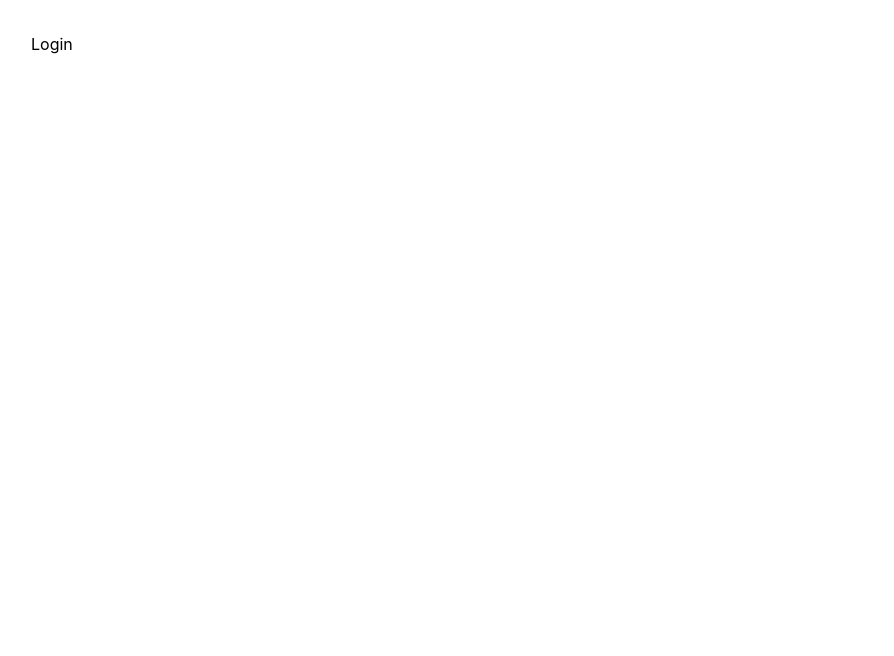
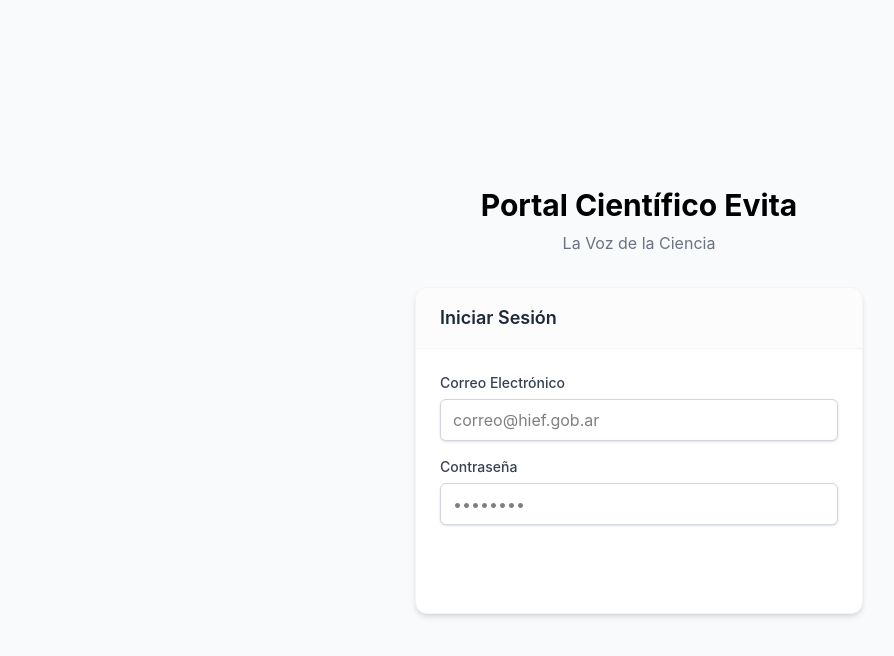
Before and after one commit to Skinned001/tachyon-dream-proyecto, a React (Vite) app in the folder frontend/: page / in a window 1280 px wide. Shown: the top 656 px of the page, without its empty margins (1-895 px from the left). Built offline with nearby package versions, Linux system fonts and the light colour scheme; no server answers.

Commit message:
refactor(context): completar el codigo de authcontex y el de login para que estos funcion

```diff
--- a/frontend/src/context/AuthContext.tsx
+++ b/frontend/src/context/AuthContext.tsx
@@ -1,31 +1,73 @@
-import { createContext, useContext, useMemo, useState } from "react";
+import {
+  createContext,
+  useState,
+  useEffect,
+  useContext,
+  type ReactNode,
+} from 'react';
+import type { User } from '../types/user.types';
+import * as authApi from '../api/auth.api';
 
-type AuthContextValue = {
+interface AuthContextType {
+  user: User | null;
   isAuthenticated: boolean;
-  login: () => void;
-  logout: () => void;
+  isLoading: boolean;
+  login: (userData: User) => void;
+  logout: () => Promise<void>;
+}
+
+const AuthContext = createContext<AuthContextType | undefined>(undefined);
+
+export const AuthProvider = ({ children }: { children: ReactNode }) => {
+  const [user, setUser] = useState<User | null>(null);
+  const [isAuthenticated, setIsAuthenticated] = useState<boolean>(false);
+  const [isLoading, setIsLoading] = useState<boolean>(true);
+
+  useEffect(() => {
+    const checkAuth = async () => {
+      try {
+        const currentUser = await authApi.verify();
+        if (currentUser) {
+          setUser(currentUser);
+          setIsAuthenticated(true);
+        }
+      } catch {
+        setUser(null);
+        setIsAuthenticated(false);
+      } finally {
+        setIsLoading(false);
+      }
+    };
+    void checkAuth();
+  }, []);
+
+  const login = (userData: User) => {
+    setUser(userData);
+    setIsAuthenticated(true);
+  };
+
+  const logout = async () => {
+    try {
+      await authApi.logout();
+    } finally {
+      setUser(null);
+      setIsAuthenticated(false);
+    }
+  };
+
+  return (
+    <AuthContext.Provider
+      value={{ user, isAuthenticated, isLoading, login, logout }}
+    >
+      {children}
+    </AuthContext.Provider>
+  );
 };
-
-const AuthContext = createContext<AuthContextValue | undefined>(undefined);
-
-export function AuthProvider({ children }: { children: React.ReactNode }) {
-  const [isAuthenticated, setIsAuthenticated] = useState(false);
-
-  const value = useMemo(
-    () => ({
-      isAuthenticated,
-      login: () => setIsAuthenticated(true),
-      logout: () => setIsAuthenticated(false),
-    }),
-    [isAuthenticated],
-  );
-
-  return <AuthContext.Provider value={value}>{children}</AuthContext.Provider>;
-}
 
 export const useAuth = () => {
   const context = useContext(AuthContext);
-  if (!context)
-    throw new Error("useAuth debe de utilizarse dentro de AuthProvider");
+  if (context === undefined) {
+    throw new Error('useAuth debe ser usado dentro de un AuthProvider');
+  }
   return context;
 };
--- a/frontend/src/pages/Login.tsx
+++ b/frontend/src/pages/Login.tsx
@@ -1,3 +1,96 @@
-export function Login() {
-  return <div className="p-8"><h1>Login</h1></div>;
-}
+import { useState, type FormEvent } from 'react';
+import { useForm } from '../hooks/useForm';
+import { useAuth } from '../context/AuthContext';
+import { login as loginApi } from '../api/auth.api';
+import { Card } from '../components/ui/Card';
+import { Input } from '../components/ui/Input';
+import { Button } from '../components/ui/Button';
+
+export const Login = () => {
+  const { formulario, handleChange } = useForm({
+    email: '',
+    password: '',
+  });
+
+  const { login } = useAuth();
+  const [error, setError] = useState<string>('');
+  const [isSubmitting, setIsSubmitting] = useState<boolean>(false);
+
+  const handleSubmit = async (e: FormEvent<HTMLFormElement>) => {
+    e.preventDefault();
+    setError('');
+
+    if (!formulario.email || !formulario.password) {
+      setError('Por favor, complete todos los campos.');
+      return;
+    }
+
+    setIsSubmitting(true);
+
+    try {
+      const userData = await loginApi(formulario.email, formulario.password);
+      login(userData);
+      window.location.href = '/';
+    } catch (err: unknown) {
+      const message =
+        err instanceof Error ? err.message : 'Error al iniciar sesión';
+      setError(message);
+    } finally {
+      setIsSubmitting(false);
+    }
+  };
+
+  return (
+    <div className="min-h-screen flex items-center justify-center bg-gray-50 px-4">
+      <div className="w-full max-w-md">
+        <div className="text-center mb-8">
+          <h1 className="text-3xl font-bold text-institucional-700">
+            Portal Científico Evita
+          </h1>
+          <p className="text-gray-500 mt-2">La Voz de la Ciencia</p>
+        </div>
+
+        <Card title="Iniciar Sesión">
+          <form onSubmit={handleSubmit} className="flex flex-col gap-4">
+            <Input
+              label="Correo Electrónico"
+              name="email"
+              type="email"
+              placeholder="correo@hief.gob.ar"
+              value={formulario.email}
+              onChange={handleChange}
+              disabled={isSubmitting}
+              autoComplete="email"
+            />
+
+            <Input
+              label="Contraseña"
+              name="password"
+              type="password"
+              placeholder="••••••••"
+              value={formulario.password}
+              onChange={handleChange}
+              disabled={isSubmitting}
+              autoComplete="current-password"
+            />
+
+            {error && (
+              <div className="p-3 text-sm text-red-600 bg-red-50 border border-red-200 rounded-md">
+                {error}
+              </div>
+            )}
+
+            <Button
+              type="submit"
+              variant="primary"
+              isLoading={isSubmitting}
+              className="mt-2 w-full"
+            >
+              Ingresar
+            </Button>
+          </form>
+        </Card>
+      </div>
+    </div>
+  );
+};
```
